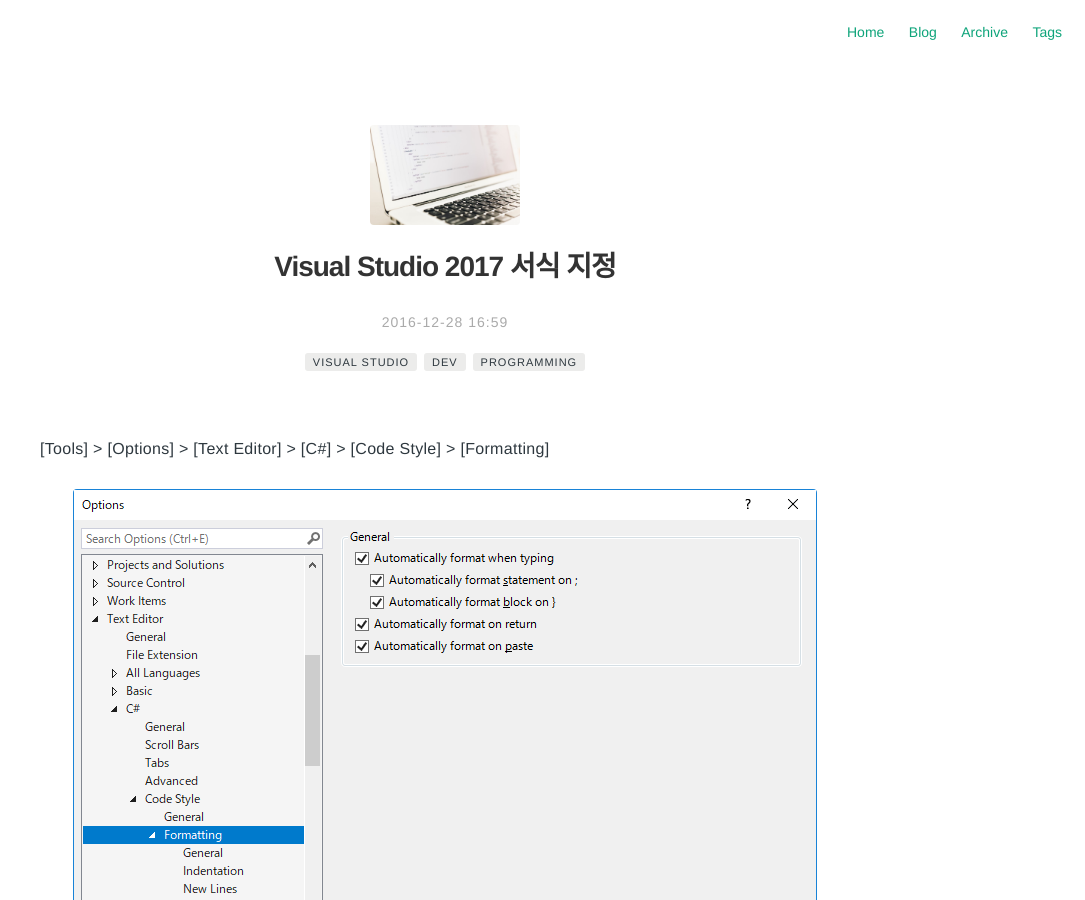
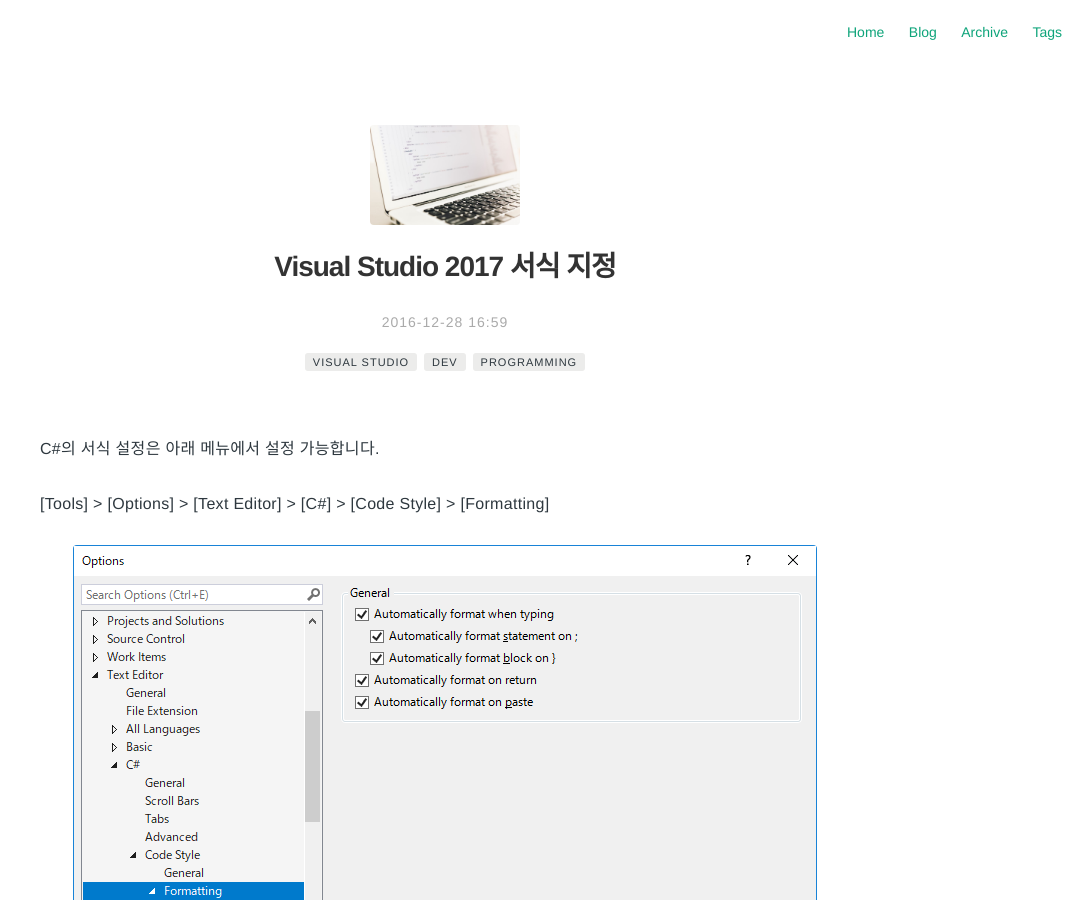
Before and after one commit to Pie001/pie001.github.io, a Jekyll site: the page built from _posts/2016-12-28-0054.md, in a window 1280 px wide and 900 px high. Shown: the whole window, without its empty margins (195-1280 px from the left). Built offline with Jekyll 4.4.1, drawn with Linux system fonts in a browser that asks for light colours; comment, search, counter and statistics services are not loaded.

Commit message:
Update 2016-12-28-0054.md

```diff
--- a/_posts/2016-12-28-0054.md
+++ b/_posts/2016-12-28-0054.md
@@ -15,6 +15,9 @@
 author: pie
 description: Visual Studio 2017 서식 지정
 ---
+
+C#의 서식 설정은 아래 메뉴에서 설정 가능합니다.
+
 [Tools] > [Options] > [Text Editor] > [C#] > [Code Style] > [Formatting]
 
 ![0054-1.png](/assets/images/post/0054-1.png)
```
